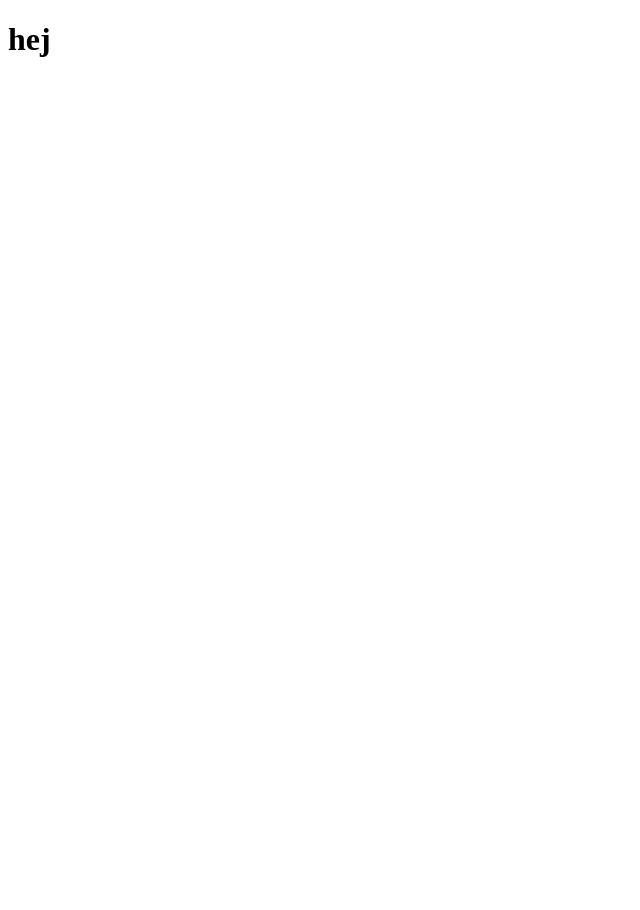
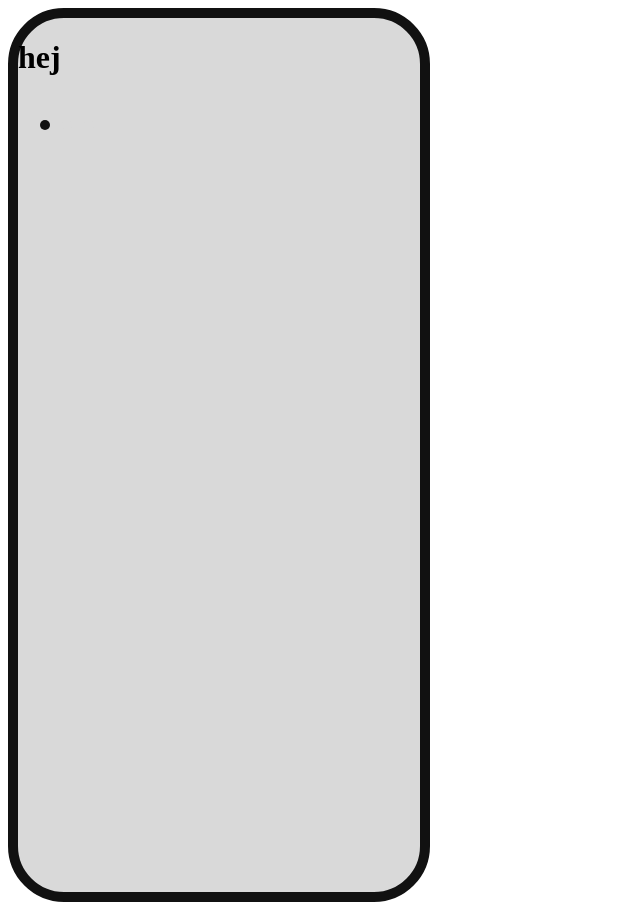
Before and after one commit to antonhellstrom3-a11y/3D-kl-der-projekt, a plain HTML site: page html-files/index.html in a window 1280 px wide. Shown: the whole page, without its empty margins (0-640 px from the left). Before the commit the page ends 800 px from the top, so only its background shows below. Drawn offline with Linux system fonts and the light colour scheme; files that its build step writes are made by us from their sources.

Commit message:
link css

```diff
--- a/css-files/index.css
+++ b/css-files/index.css
@@ -10,3 +10,107 @@
     display: flex;
     flex-direction: column;
 }
+
+
+
+
+
+
+
+
+
+
+
+
+
+
+
+
+
+
+
+
+
+
+
+
+
+
+
+
+
+
+
+
+
+
+
+
+
+
+
+
+
+
+
+
+
+
+
+
+
+
+
+
+
+
+
+
+
+
+
+
+
+
+
+
+
+
+
+
+
+
+
+
+
+
+
+
+
+
+
+
+
+
+
+
+
+
+
+
+.dot{
+    display: flex;
+    gap: 12px;
+    margin: 22px;
+}
+
+.dot i{
+    width: 10px;
+    height: 10px;
+    border-radius: 50%;
+    background: #d9d9d9;
+}
+
+.dot i.active{
+    background: #111;
+}
--- a/html-files/index.html
+++ b/html-files/index.html
@@ -4,6 +4,8 @@
     <meta charset="UTF-8">
     <meta name="viewport" content="width=device-width, initial-scale=1.0">
     <title>Document</title>
+    <link rel="stylesheet" href="main.css">
+    <link rel="stylesheet" href="index.css">
 </head>
 <body>
     <div class="phone">
```
